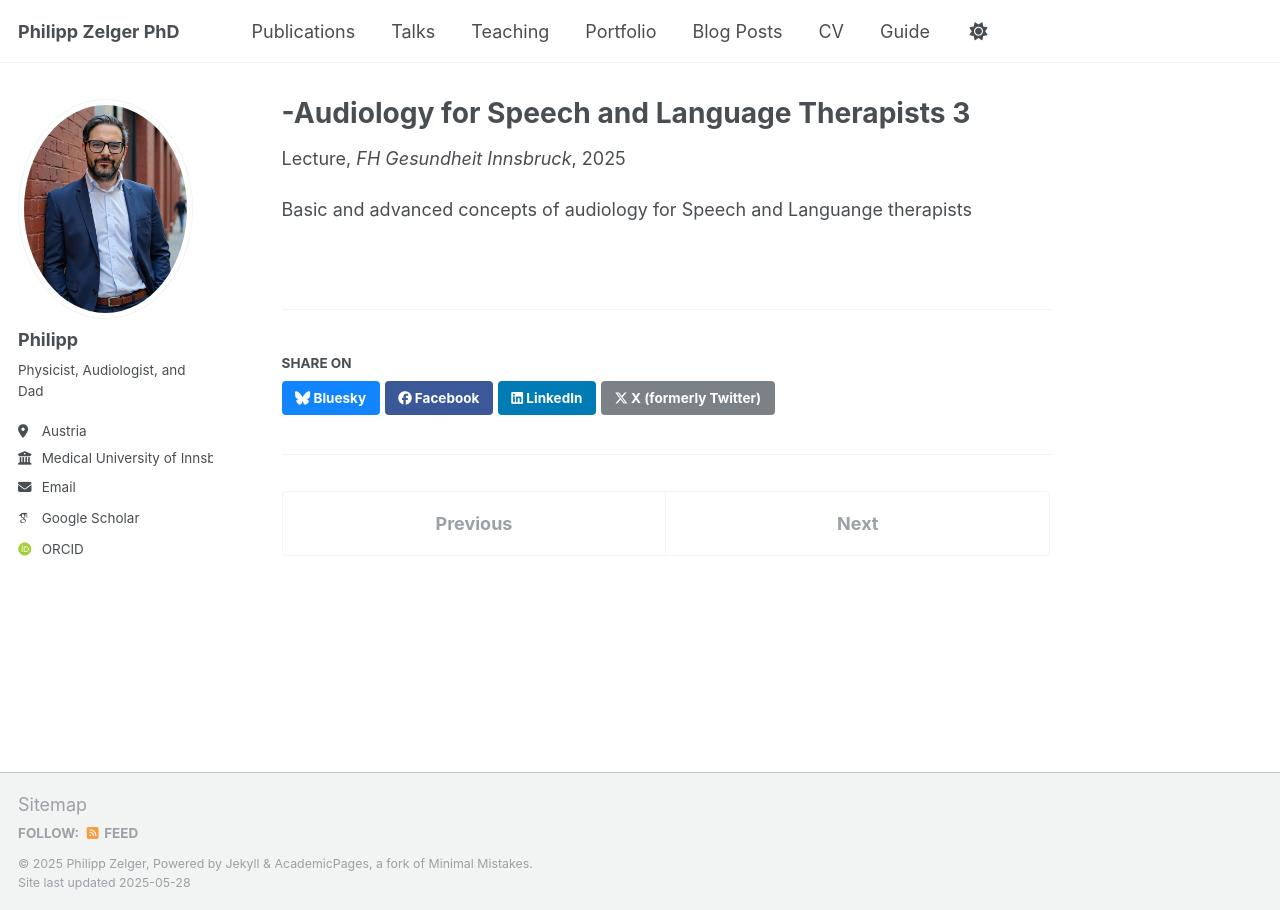
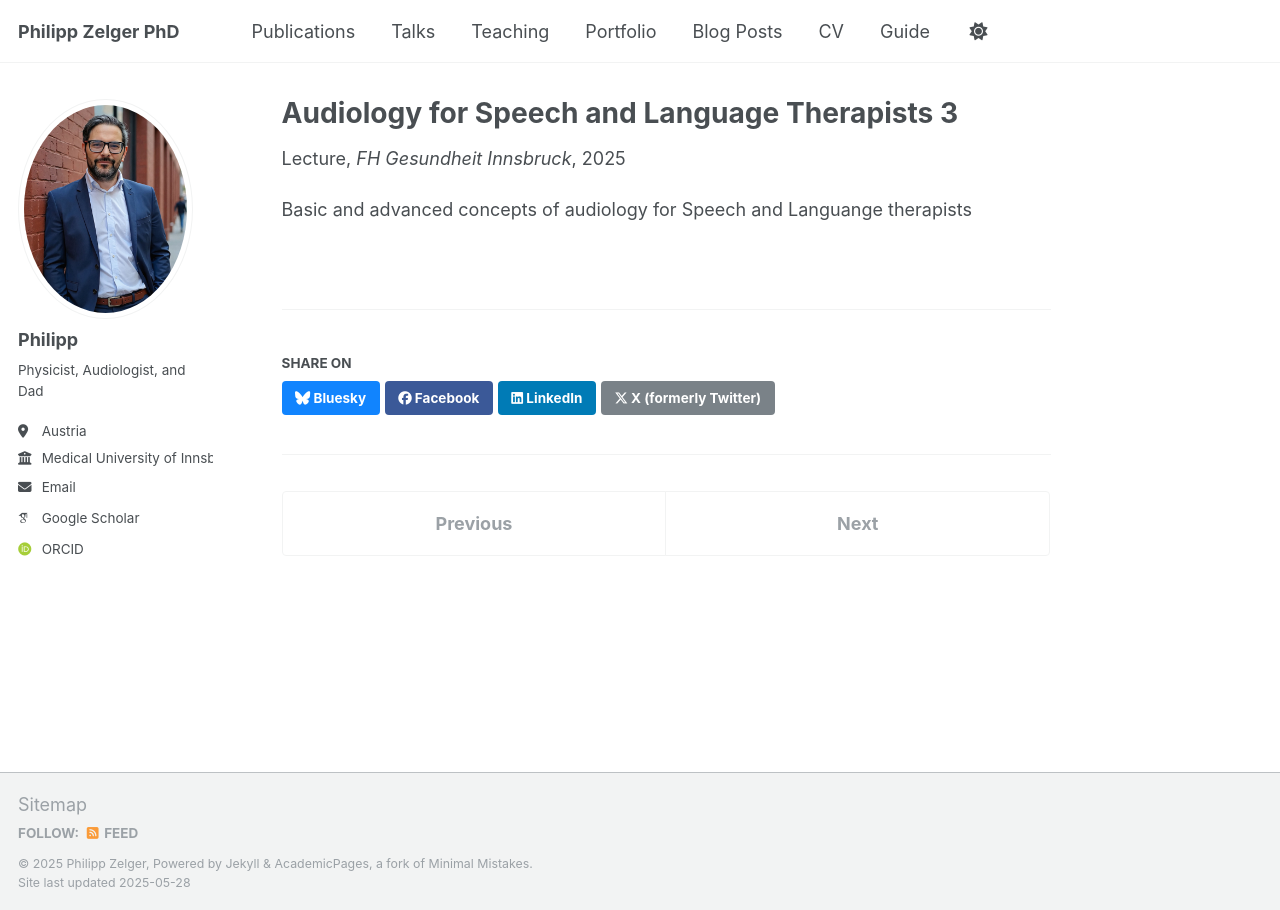
Before and after one commit to Stanissse/AboutMe, a Jekyll site: the page built from _teaching/audiology_FHG-3.md, in a window 1280 px wide. Built offline with Jekyll 4.4.1, drawn with Linux system fonts in a browser that asks for light colours; some web fonts are replaced.

```diff
--- a/_teaching/audiology_FHG-3.md
+++ b/_teaching/audiology_FHG-3.md
@@ -1,5 +1,5 @@
 ---
-title: "-Audiology for Speech and Language Therapists 3"
+title: "Audiology for Speech and Language Therapists 3"
 collection: teaching
 type: "Lecture"
 permalink: /teaching/audiology_FHG-3
```
